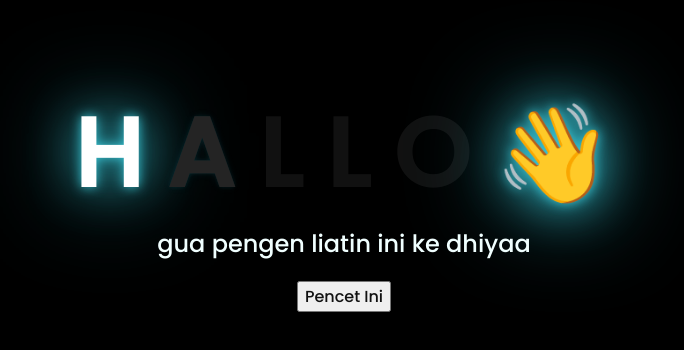
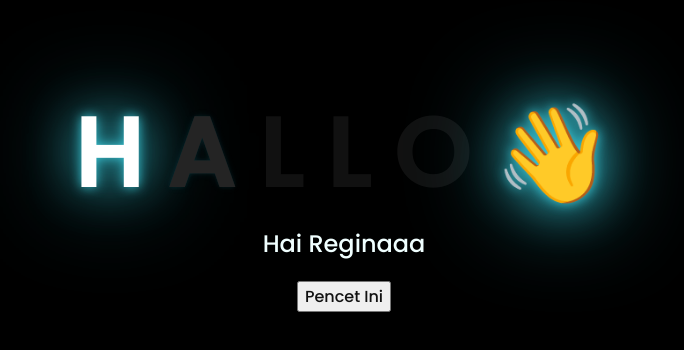
Before and after one commit to VaLSpp/nopal-flowers, a plain HTML site: page index.html in a window 1280 px wide. Shown: the part 212-562 px from the top of the page, without its empty margins (304-988 px from the left). Drawn offline with Linux system fonts and the light colour scheme.

Commit message:
Update index.html

```diff
--- a/index.html
+++ b/index.html
@@ -6,7 +6,7 @@
     <meta name="viewport" content="width=device-width, initial-scale=1.0">
     <link rel="stylesheet" href="css/style.css">
     <link rel="icon" href="img/flowers.png" type="image/x-icon">
-    <title>-Dhiya</title>
+    <title>-nopal</title>
 </head>
 <body>
     <div class="greetings">
@@ -19,7 +19,7 @@
         <span>👋</span>
     </div>
     <div class="description">
-        <span>gua pengen liatin ini ke dhiyaa</span>
+        <span>Hai Reginaaa</span>
     </div>
     <div class="button">
         <button>
```
